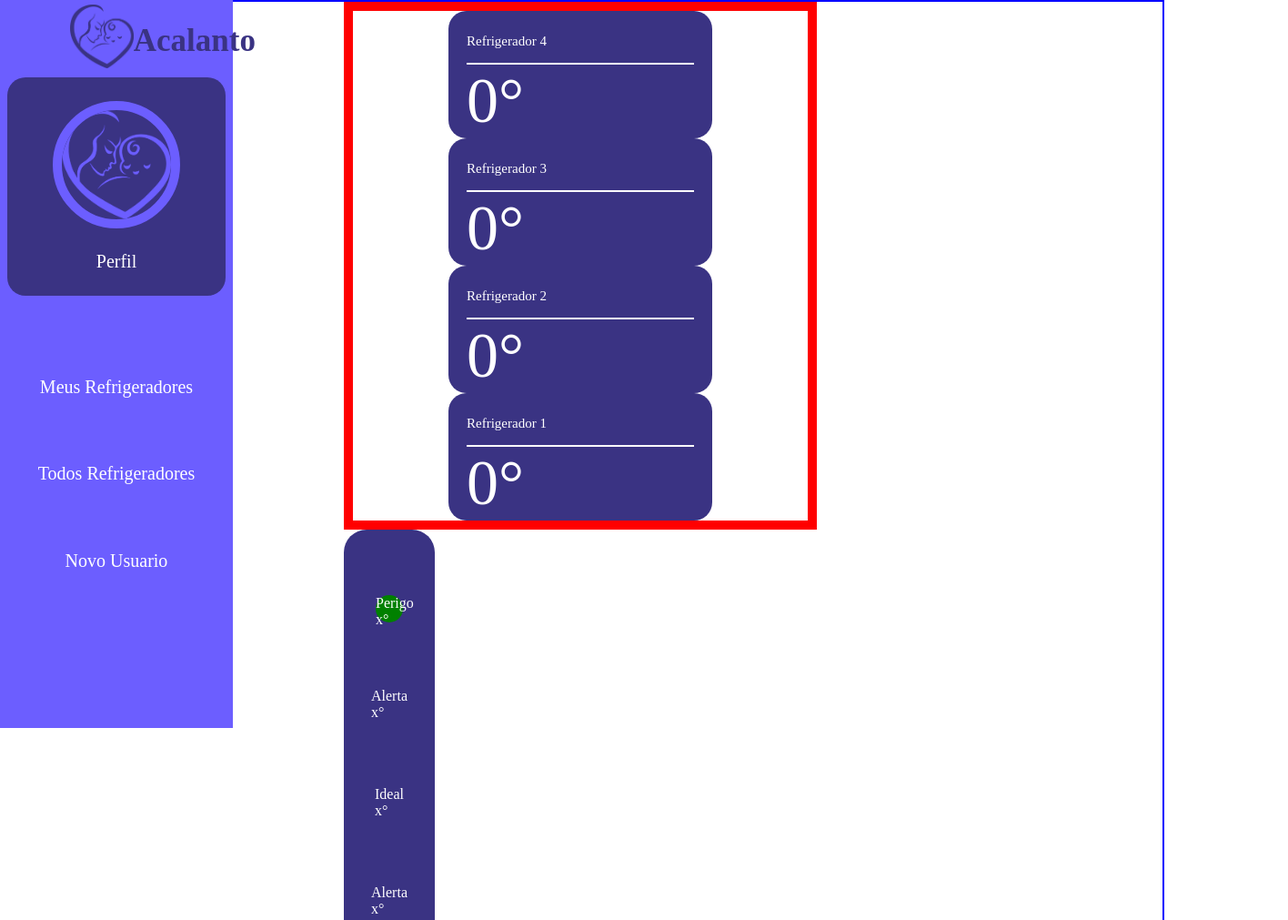
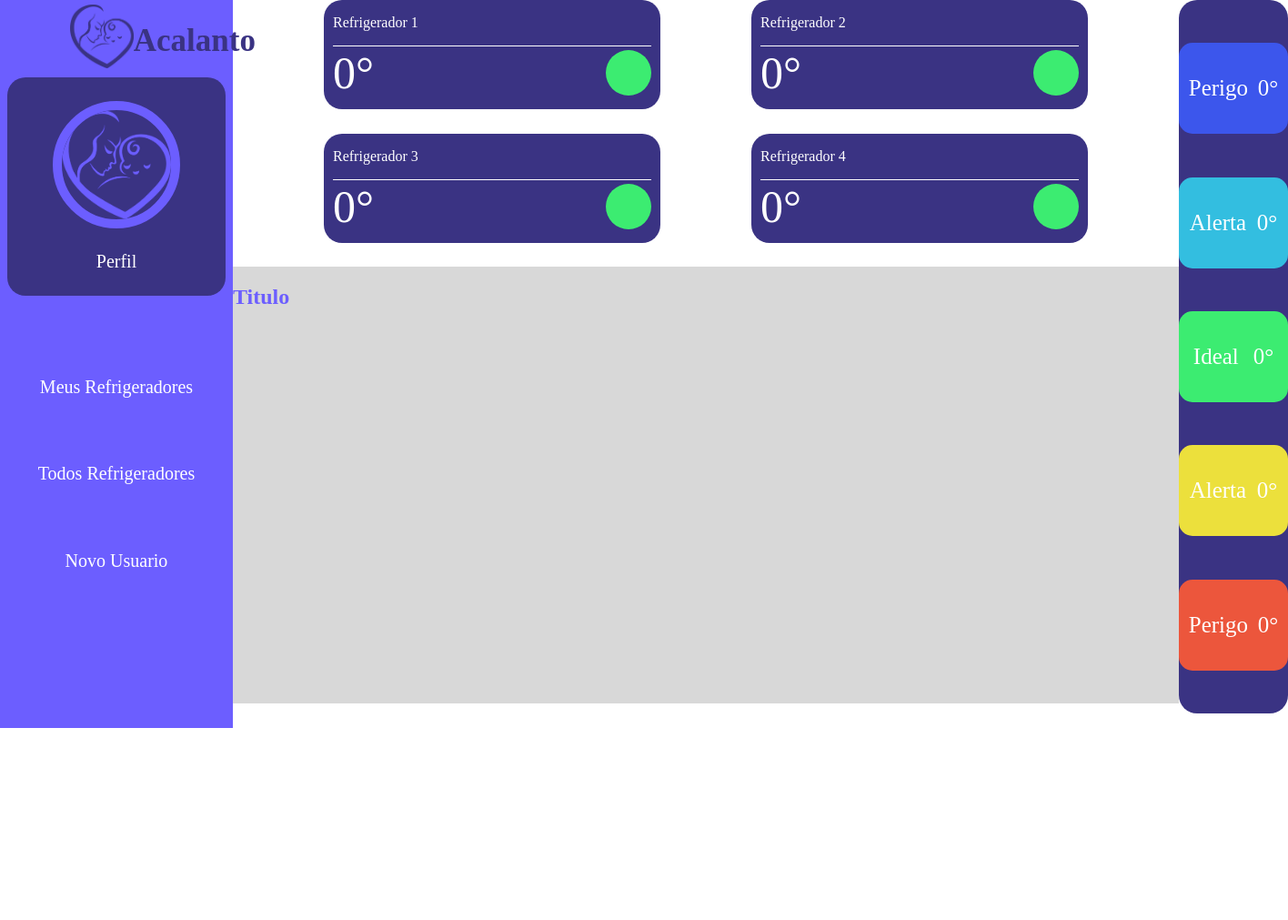
Before and after one commit to jvloliveiraa/Acalanto, a website: page public/Dashboard/MeusRefrigeradores.html in a window 1280 px wide. Shown: the top 1011 px of the page at 91% size, 1416 px wide, since content can reach past the window. After the commit the page ends 800 px from the top, so only its background shows below. Drawn offline with nearby package versions, Linux system fonts and the light colour scheme.

Commit message:
dashboard com 'meus refrigeradores'

```diff
--- a/public/Dashboard/Estilo_Dash.css
+++ b/public/Dashboard/Estilo_Dash.css
@@ -19,7 +19,6 @@ body{
     justify-content: space-around;
     width: 40%;
     padding-top: 2%;
-
     /* border: red solid 10px; */
 }
 
@@ -78,72 +77,104 @@ li a {
 
 /* Inicio Meus Refrigeradores*/
 
-.banner {
+.banner .container{
+    margin: 0;
+    padding: 0%;
     display: flex;
     justify-content: space-evenly;
-    height: 100%;
-    width: 100%;
+    height: 100vh;
+    width: 80%;
     float: right;
-    border: 2px solid blue;
 }
 
 .refrigeradores{
     display: flex;
-    width: 500px;
-    border: red solid 10px;
-    align-content: stretch;
+    flex-wrap: wrap;
     justify-content: space-evenly;
-    flex-wrap: wrap;
-    flex-direction: column-reverse;
-    align-items: center;
-}
-
-.card_refri1, .card_refri2, .card_refri3, .card_refri4{
-
-    background-color: #3a3383;
-    color: white ;
-    font-family: Bahnschrift;
-    font-size: 15px;
-    height: 130px;
-    width: 250px;
-    border-radius: 20px;
-    padding: 10px 20px 0px 20px;
+    width: 130vh;
+    height: 100vh;
 }
 
 .barra{
-    height: 2px;
+    height: 1px;
     background-color: white;
 }
 
+.card_refri{
+    height: 100px;
+    width: 350px;
+    border-radius: 20px;
+    padding: 0px 10px 20px 10px;
+    background-color: #3a3383;
+    font-family: Bahnschrift;
+    color: white;
+}
+
 .temperatura_atual{
-    font-size: 70px;
+    display: flex;
+    align-items: center;
+    justify-content: space-between;
+    font-size: 50px;
+}
+
+.bola{
+    width: 50px;
+    height: 50px;
+    background-color: rgb(60, 236, 113);
+    border-radius: 100px;
+}
+
+.grafico{
+    align-items: center;
+    background-color: #d8d8d8;
+    height: 60vh;
+    width: 150vh;
+}
+
+.grafico h2{
+    color: #6c5eff;
+    font-family: clarendon Blk Bt Black;
 }
 
 .card_metricas{
     display: flex;
     flex-direction: column;
+    align-items: center;
+    justify-content: space-evenly;
+    height: 98vh;
+    width: 150px;
+    border-radius: 20px;
+    background-color: #3a3383;
+    font-family: Bahnschrift;
+    font-size: 25px;
+    color: white;
+}
+
+.indicador{
+    display: flex;
     justify-content: space-evenly;
     align-items: center;
-    color: white;
-    font-family: Bahnschrift;
-    background-color: #3a3383;
-    height: 600px;
-    width: 100px;
-    border-radius: 25px;
+    height: 100px;
+    width: 120px;
+    border-radius: 15px;
 }
 
-.perigo1{
-    justify-content: center;
-    background-color: green;
-    height: 30px;
-    width: 30px;
-    border-radius: 30px;
+.I{
+    background-color: rgb(60, 86, 236);
 }
 
-.perigo2{
-    justify-content: center;
-    background-color: red;
-    height: 30px;
-    width: 30px;
-    border-radius: 10px;
+.II{
+    background-color: #33bee0;
 }
+
+.III{
+    background-color: rgb(60, 236, 113);
+}
+
+.IIII{
+    background-color: rgb(236, 224, 60);
+}
+
+.IIIII{
+    background-color: rgb(236, 86, 60);
+}
--- a/public/Dashboard/MeusRefrigeradores.html
+++ b/public/Dashboard/MeusRefrigeradores.html
@@ -38,44 +38,47 @@
 
     <div class="banner">
         <div class="container">
+
             <div class="refrigeradores">
-                <div class="card_refri1">
+                <div class="card_refri">
                     <p>Refrigerador 1</p>
                     <div class="barra"></div>
 
-                    <div class="temperatura_atual">0°</div>
+                    <div class="temperatura_atual">0° <div class="bola"></div></div>
                 </div>
 
-                <div class="card_refri2">
+                <div class="card_refri">
                     <p>Refrigerador 2</p>
                     <div class="barra"></div>
 
-                    <div class="temperatura_atual">0°</div>
+                    <div class="temperatura_atual">0° <div class="bola"></div></div>
                 </div>
 
-                <div class="card_refri3">
+                <div class="card_refri">
                     <p>Refrigerador 3</p>
                     <div class="barra"></div>
 
-                    <div class="temperatura_atual">0°</div>
+                    <div class="temperatura_atual">0° <div class="bola"></div></div>
                 </div>
 
-                <div class="card_refri4">
+                <div class="card_refri">
                     <p>Refrigerador 4</p>
                     <div class="barra"></div>
-
-                    <div class="temperatura_atual">0°</div>
+                    <div class="temperatura_atual">0° <div class="bola"></div></div>
                 </div>
 
-                <div class="grafico"></div>
+                <div class="grafico">
+                    <h2>Titulo</h2>
+                </div>
+
             </div>
 
             <div class="card_metricas">
-                <div class="perigo1">Perigo <br> x°</div>
-                <div class="alerta">Alerta <br> x°</div>
-                <div class="ideal">Ideal <br> x°</div>
-                <div class="alerta2">Alerta <br> x°</div>
-                <div class="perigo2">Perigo <br> x°</div>
+                <div class="indicador I">Perigo <div>0°</div></div>
+                <div class="indicador II">Alerta <div>0°</div></div>
+                <div class="indicador III">Ideal <div>0°</div></div>
+                <div class="indicador IIII">Alerta <div>0°</div></div>
+                <div class="indicador IIIII">Perigo <div>0°</div></div>
             </div>
 
         </div>
```
